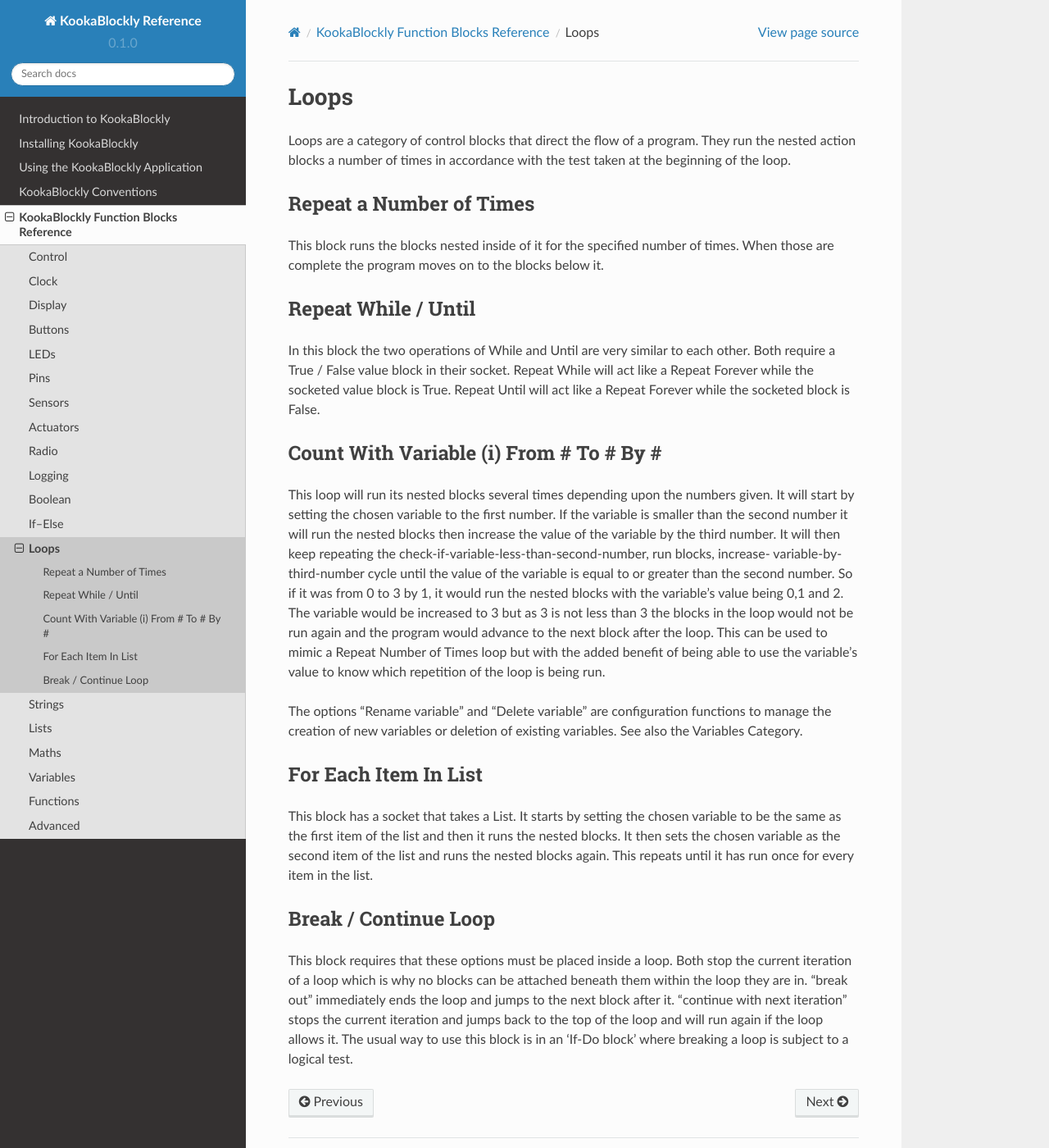
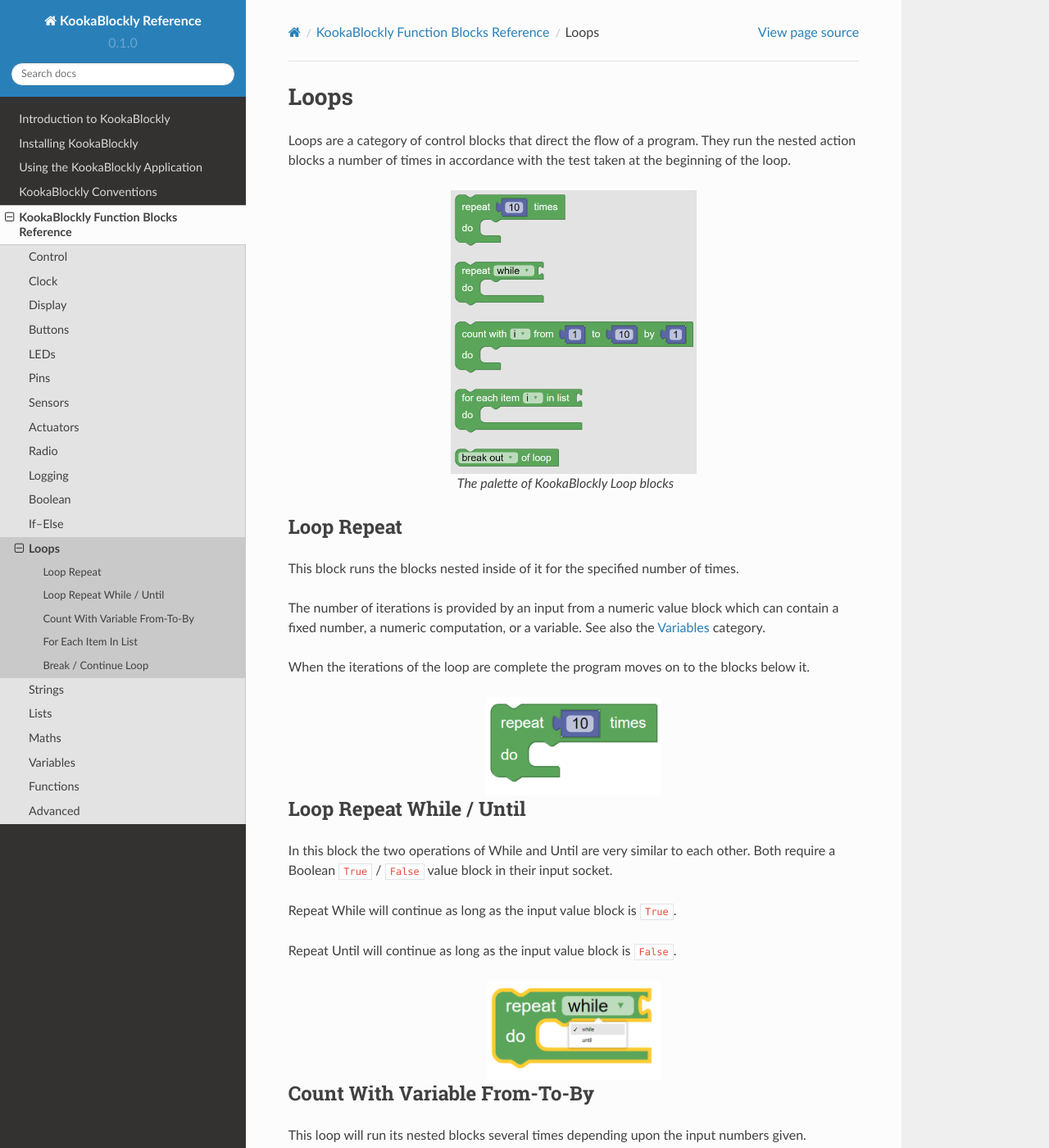
Before and after one commit to TDStrasser/KookaBlockly-Reference, a Sphinx documentation site: the page built from docs/source/loops.rst, in a window 1280 px wide and 1400 px high. Shown: the whole window at 82% size. Built offline with Sphinx 7.4.7 and the Read the Docs theme 2.0.0, drawn with Linux system fonts in a browser that asks for light colours; some of the changed text lies outside the part shown.

Commit message:
Loops category content

```diff
--- a/docs/source/loops.rst
+++ b/docs/source/loops.rst
@@ -1,82 +1,117 @@
+-----
 Loops
-=====
+-----
+
+Loops are a category of control blocks that direct the flow of a program.
+They run the nested action blocks a number of times in accordance with the test taken at the beginning of the loop.
+
+
+.. figure:: images/loops-palette.png
+   :width: 300
+   :align: center
+
+   The palette of KookaBlockly Loop blocks
 
 
 
-Loops are a category of control blocks that direct the flow of a program.  They run the nested action blocks a number of times in accordance with the test taken at the beginning of the loop.
+Loop Repeat
+-----------
+
+This block runs the blocks nested inside of it for the specified number of times.
+
+The number of iterations is provided by an input from a numeric value block which can contain a fixed number, a numeric computation, or a variable.
+See also the :doc:`variables` category.
+
+When the iterations of the loop are complete the program moves on to the blocks below it.
+
+
+.. image:: images/loops-repeat.png
+   :height: 120
+   :align: center
 
 
 
+Loop Repeat While / Until
+-------------------------
 
-Repeat a Number of Times
-------------------------
+In this block the two operations of While and Until are very similar to each other.  Both require a Boolean
+``True`` / ``False`` value block in their input socket.
+
+Repeat While will continue as long as the input value block is ``True``.
+
+Repeat Until will continue as long as the input value block is ``False``.
+
+.. image:: images/loops-repeat-while.png
+   :height: 120
+   :align: center
 
 
 
-This block runs the blocks nested inside of it for the specified number of times.  When those are complete the program moves on to the blocks below it.
+Count With Variable From-To-By
+------------------------------
+
+This loop will run its nested blocks several times depending upon the input numbers given.
+
+The loop will start by setting the chosen variable to the first number.  If the variable is smaller than the second
+number it will run the nested blocks then increase the value of the variable by the third number.
+
+The loop will continue to iterate until the value of the variable is equal to or greater than the
+second number.
+
+So if the loop is configured to run from ``0`` to ``3`` by ``1``, it would run the nested blocks with the variable’s
+value being ``0``, ``1`` and ``2``.  Then the program would advance to the next block after the
+loop.  During the loop, the variable’s value indicates which repetition of the loop is being run and can be used in calculations.
+
+The variable drop-down list contains the names of the available variables. The default variables are ``i`` and ``j``.
+
+The options **Rename variable** and **Delete variable** are configuration functions to manage the
+creation of new variables or deletion of existing variables. See also the :doc:`variables` Category.
 
 
-
-
-
-Repeat While / Until
---------------------
-
-
-In this block the two operations of While and Until are very similar to each other.  Both require a
-True / False value block in their socket.  Repeat While will act like a Repeat Forever while the
-socketed value block is True.  Repeat Until will act like a Repeat Forever while the socketed block
-is False.
-
-Count With Variable (i) From # To # By #
-----------------------------------------
-
-
-
-
-
-
-
-
-
-
-This loop will run its nested blocks several times depending upon the numbers given.  It will start
-by setting the chosen variable to the first number.  If the variable is smaller than the second
-number it will run the nested blocks then increase the value of the variable by the third number.
-It will then keep repeating the check-if-variable-less-than-second-number, run blocks, increase-
-variable-by-third-number cycle until the value of the variable is equal to or greater than the
-second number.  So if it was from 0 to 3 by 1, it would run the nested blocks with the variable’s
-value being 0,1 and 2.  The variable would be increased to 3 but as 3 is not less than 3 the blocks
-in the loop would not be run again and the program would advance to the next block after the
-loop.  This can be used to mimic a Repeat Number of Times loop but with the added benefit of
-being able to use the variable’s value to know which repetition of the loop is being run.
-
-The options “Rename variable” and “Delete variable” are configuration functions to manage the
-creation of new variables or deletion of existing variables. See also the Variables Category.
-
-
-
-
+.. image:: images/loops-count-with.png
+   :height: 120
+   :align: center
 
 
 
 For Each Item In List
 ---------------------
 
+This block has a socket that takes a List.  See the :doc:`lists` Category.
+
+The loop begins by setting the chosen variable to be the same as the first item from the list and then it runs the nested blocks.
+The loop then sets the chosen variable as the second item of the list and runs the nested blocks again.
+The loop repeats until it has run once for every item from the list.
 
 
-This block has a socket that takes a List.  It starts by setting the chosen variable to be the same as
-the first item of the list and then it runs the nested blocks.  It then sets the chosen variable as
-the second item of the list and runs the nested blocks again.  This repeats until it has run once
-for every item in the list.
+.. image:: images/loops-for-item.png
+   :height: 120
+   :align: center
+
+This type of loop is useful for printing a list of text items in subsequent lines on the Display,
+or for processing a list of readings gathered from sensors.
 
 Break / Continue Loop
 ---------------------
 
+This block must be placed inside a loop.  If the block is not placed in a loop it will turn white with a warning symbol - see the figure below.
 
-This block requires that these options must be placed inside a loop.  Both stop the current
-iteration of a loop which is why no blocks can be attached beneath them within the loop they
-are in.  “break out” immediately ends the loop and jumps to the next block after it.   “continue
-with next iteration” stops the current iteration and jumps back to the top of the loop and will
-run again if the loop allows it.
-The usual way to use this block is in an ‘If-Do block’ where breaking a loop is subject to a logical test.
+This block is used to either break out of the loop, or to stop the current iteration of a loop.
+
+* “break out” immediately ends the loop and jumps to the next block after the loop.
+* “continue with next iteration” stops the current iteration and jumps back to the top of the loop and will run again if the loop allows it.
+
+
+The usual way to use this block is in an **If-Do** block where breaking a loop is subject to a logical test.
+
+.. figure:: images/loops-breakout-example.png
+   :width: 400
+   :align: center
+
+   The Loop Breakout / Continue used in a loop
+
+.. figure:: images/loops-breakout-warning.png
+   :height: 120
+   :align: center
+
+   The Warning appearance of the Loop Breakout / Continue block when not inside a loop
```
Also changed, not shown: docs/source/images/loops-breakout-example.png (added), docs/source/images/loops-breakout-warning.png (added), docs/source/images/loops-count-with.png (added), docs/source/images/loops-for-item.png (added), docs/source/images/loops-palette.png (added), docs/source/images/loops-repeat-while.png (added), docs/source/images/loops-repeat.png (added).
